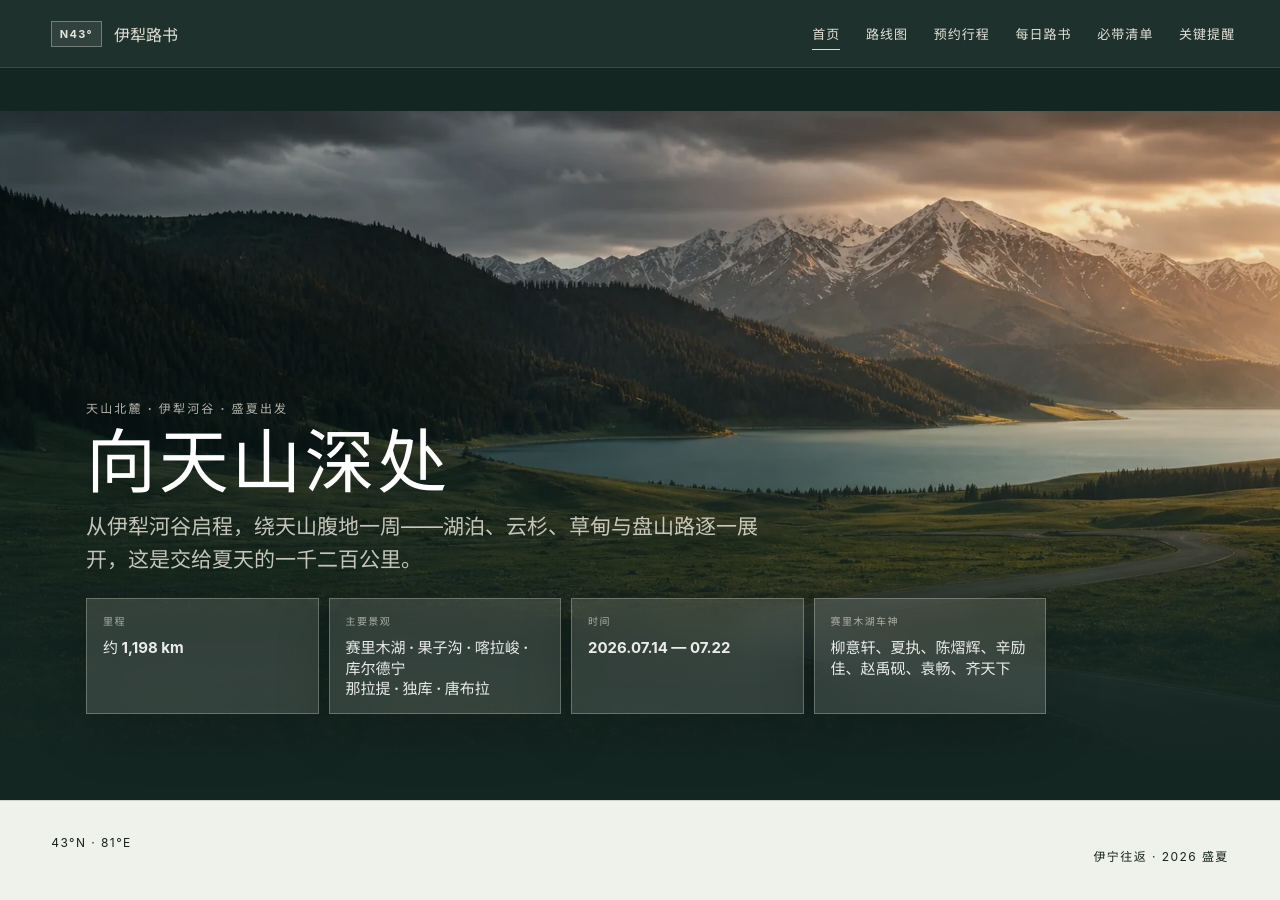
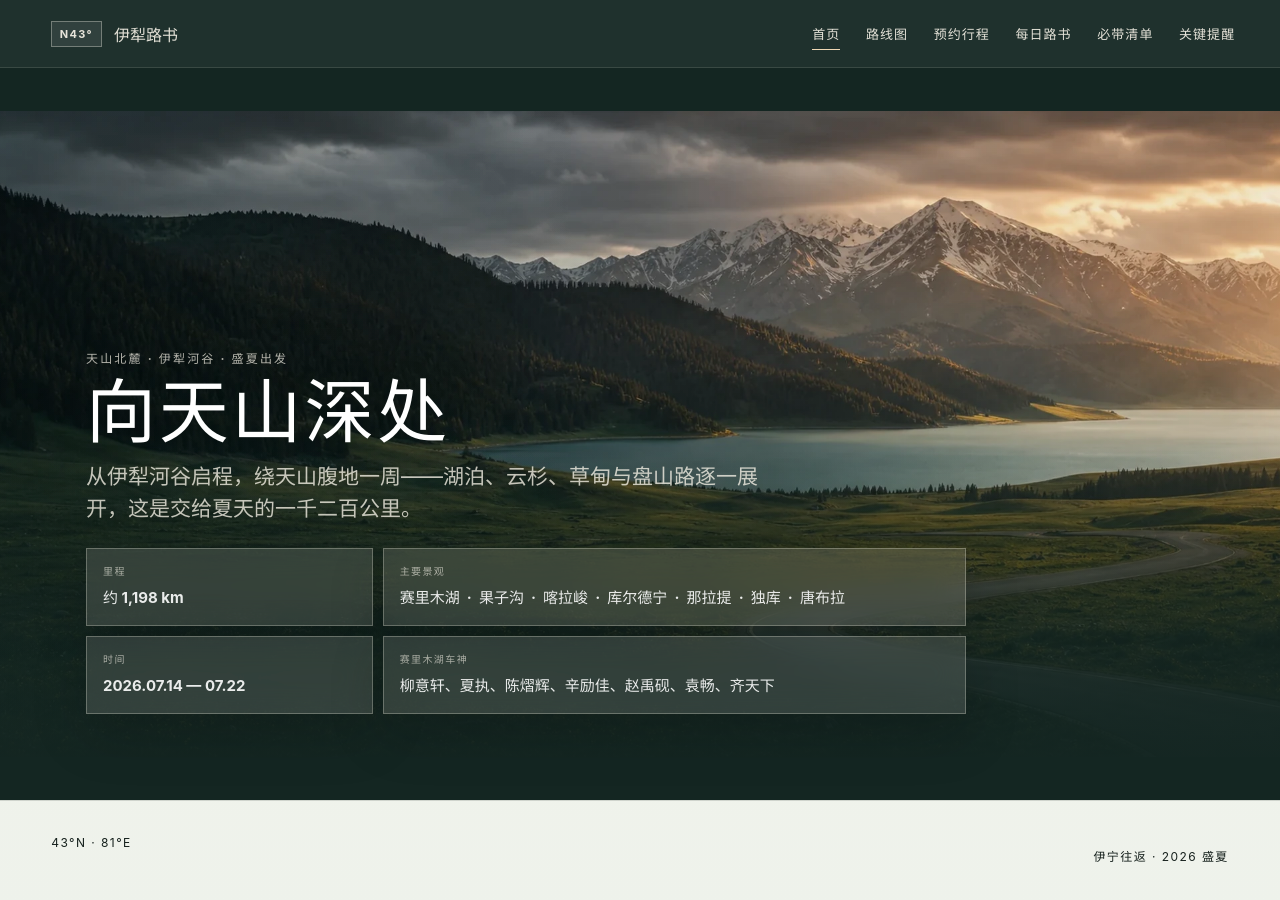
Before and after one commit to StevieHui/yili-roadbook, a React (Vite) app: page / in a window 1280 px wide. Shown: the top 900 px of the page. Built offline with nearby package versions, Linux system fonts and the light colour scheme.

Commit message:
fix: 3-col grid, landscape and team cards span 2 cols for clean 2-row layout

```diff
--- a/src/components/Dashboard.tsx
+++ b/src/components/Dashboard.tsx
@@ -17,15 +17,15 @@ export function Dashboard() {
               <span>里程</span>
               <strong>约 {tripMeta.distanceKm.toLocaleString()} km</strong>
             </article>
-            <article>
+            <article className="span-2">
               <span>主要景观</span>
-              <strong>赛里木湖 · 果子沟 · 喀拉峻 · 库尔德宁<br />那拉提 · 独库 · 唐布拉</strong>
+              <strong>赛里木湖 &nbsp;·&nbsp; 果子沟 &nbsp;·&nbsp; 喀拉峻 &nbsp;·&nbsp; 库尔德宁 &nbsp;·&nbsp; 那拉提 &nbsp;·&nbsp; 独库 &nbsp;·&nbsp; 唐布拉</strong>
             </article>
             <article>
               <span>时间</span>
               <strong>{tripMeta.dateRange}</strong>
             </article>
-            <article>
+            <article className="span-2">
               <span>赛里木湖车神</span>
               <strong>{teamNames.join('、')}</strong>
             </article>
--- a/src/styles.css
+++ b/src/styles.css
@@ -513,10 +513,11 @@ footer { display: flex; justify-content: space-between; padding: 34px 4vw; borde
 }
 .dashboard-glass-grid {
   display: grid;
-  grid-template-columns: repeat(4, 1fr);
+  grid-template-columns: repeat(3, 1fr);
   gap: 10px;
-  width: min(960px, 100%);
+  width: min(880px, 100%);
 }
+.dashboard-glass-grid .span-2 { grid-column: span 2; }
 .dashboard-glass-grid article {
   min-height: 90px;
   padding: 14px 16px;
@@ -1251,6 +1252,7 @@ body,
   .dashboard-cover h1 { font-size: 46px; }
   .dashboard-subtitle { font-size: 16px; }
   .dashboard-glass-grid { grid-template-columns: 1fr; }
+  .dashboard-glass-grid .span-2 { grid-column: span 1; }
   .dashboard-glass-grid article { min-height: 70px; }
   .dashboard-hero h1 { font-size: 30px; }
   .quick-tools,
```
